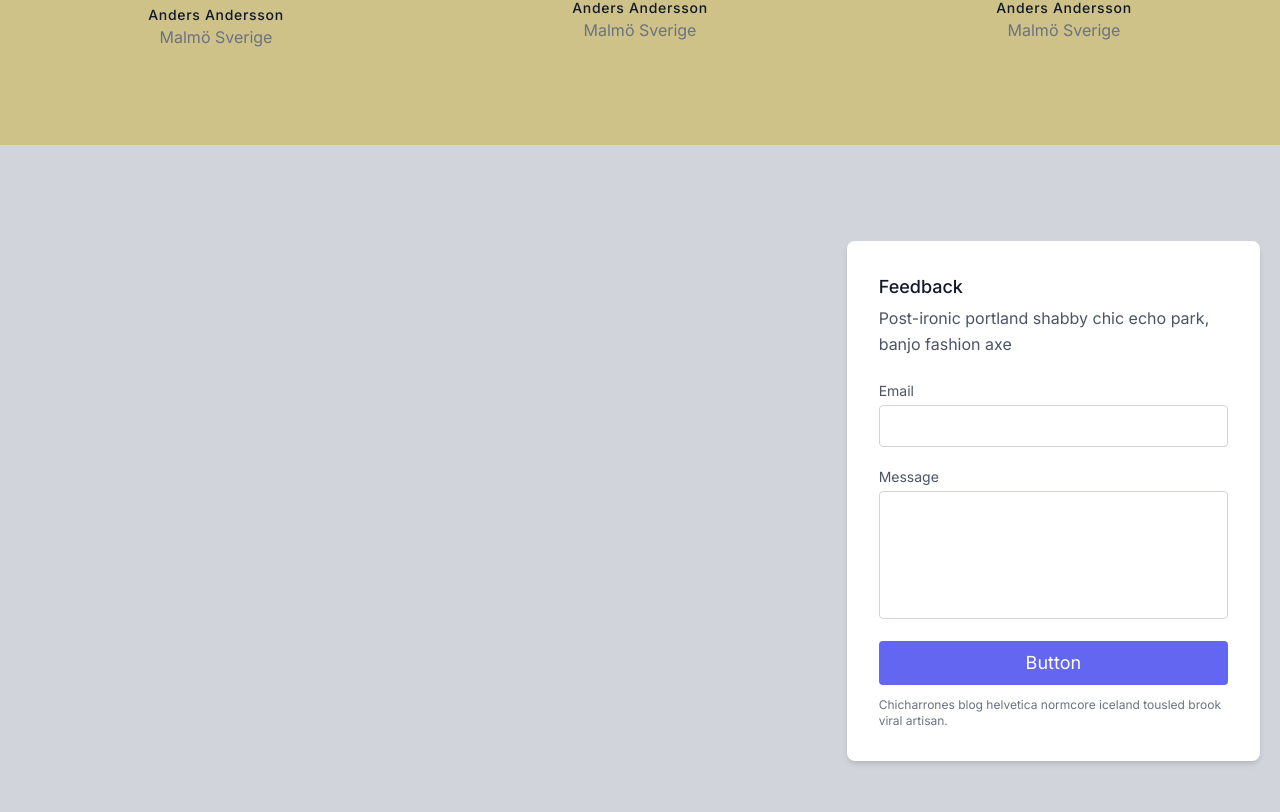
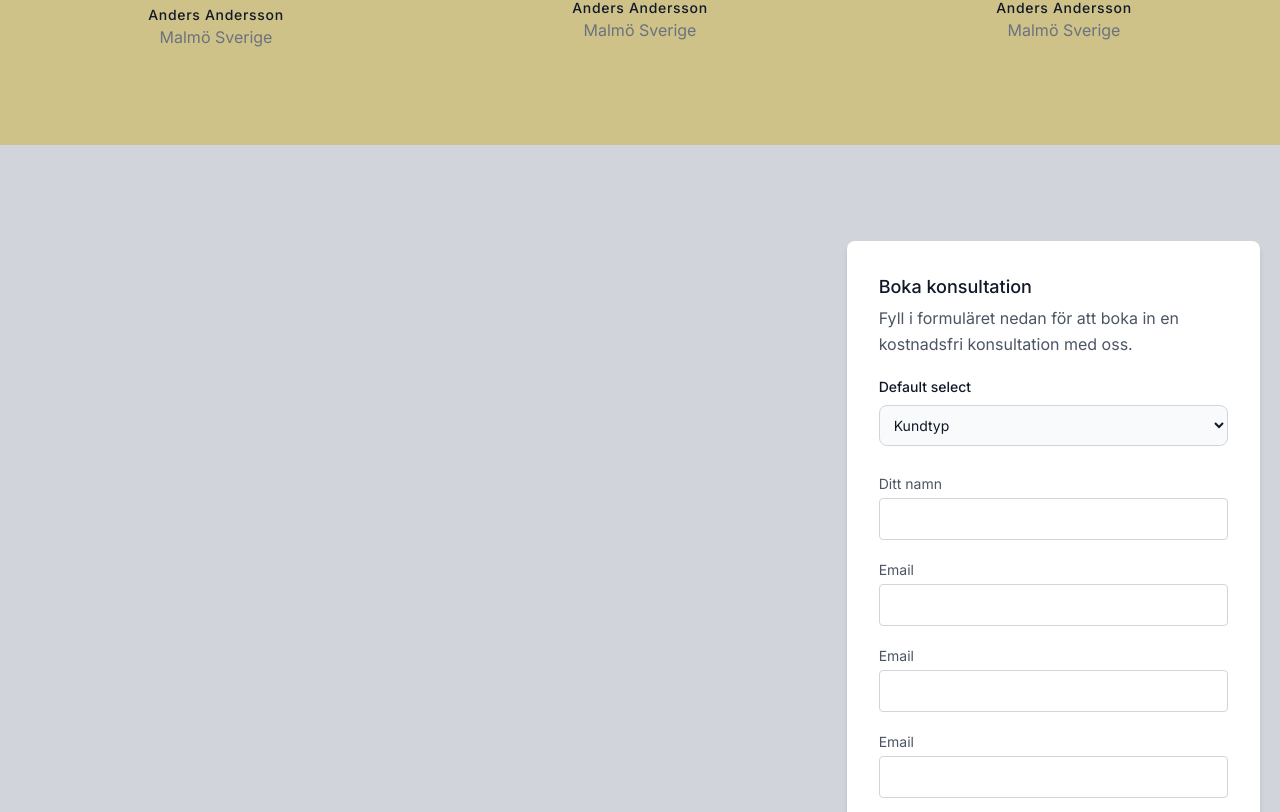
Before and after one commit to Jojaah12/solenergiteamet, a Next.js app: page / in a window 1280 px wide. Shown: the part 3108-3920 px from the top of the page. Built offline with nearby package versions, Linux system fonts and the light colour scheme.

Commit message:
Changed contact form. Still not ready yet

```diff
--- a/components/Contact.tsx
+++ b/components/Contact.tsx
@@ -1,28 +1,41 @@
+import Link from "next/link";
+
 const Contact = () => {
   return (
     <section className="text-gray-600 body-font relative">
-      <div className="absolute inset-0 bg-gray-300">
-        {/* <iframe
-          width="100%"
-          height="100%"
-          frameborder="0"
-          marginheight="0"
-          marginwidth="0"
-          title="map"
-          scrolling="no"
-          src="https://maps.google.com/maps?width=100%&amp;height=600&amp;hl=en&amp;q=%C4%B0zmir+(My%20Business%20Name)&amp;ie=UTF8&amp;t=&amp;z=14&amp;iwloc=B&amp;output=embed"
-          style="filter: grayscale(1) contrast(1.2) opacity(0.4);"
-        ></iframe> */}
-      </div>
+      <form>
+        <div className="absolute inset-0 bg-gray-300"></div>
         <div className="container px-5 py-24 mx-auto flex">
           <div className="lg:w-1/3 md:w-1/2 bg-white rounded-lg p-8 flex flex-col md:ml-auto w-full mt-10 md:mt-0 relative z-10 shadow-md">
             <h2 className="text-gray-900 text-lg mb-1 font-medium title-font">
-            Feedback
+              Boka konsultation
             </h2>
             <p className="leading-relaxed mb-5 text-gray-600">
-            Post-ironic portland shabby chic echo park, banjo fashion
-            axe
+              Fyll i formuläret nedan för att boka in en kostnadsfri
+              konsultation med oss.
             </p>
+            <label className="relative mb-2 text-sm font-medium text-gray-900 dark:text-white">
+              Default select
+            </label>
+            <select
+              id="default"
+              className="bg-gray-50 border border-gray-300 text-gray-900 mb-6 text-sm rounded-lg focus:ring-blue-500 focus:border-blue-500 block w-full p-2.5 dark:bg-gray-700 dark:border-gray-600 dark:placeholder-gray-400 dark:text-white dark:focus:ring-blue-500 dark:focus:border-blue-500"
+            >
+              <option>Kundtyp</option>
+              <option value="Privat">Privat</option>
+              <option value="Företag">Företag</option>
+            </select>
+            <div className="relative mb-4">
+              <label className="leading-7 text-sm text-gray-600">
+                Ditt namn
+              </label>
+              <input
+                type="text"
+                id="name"
+                name="name"
+                className="w-full bg-white rounded border border-gray-300 focus:border-[#DBA737] focus:ring-2 focus:ring-indigo-200 text-base outline-none text-gray-700 py-1 px-3 leading-8 transition-colors duration-200 ease-in-out"
+              />
+            </div>
             <div className="relative mb-4">
               <label className="leading-7 text-sm text-gray-600">
                 Email
@@ -31,9 +44,32 @@ const Contact = () => {
                 type="email"
                 id="email"
                 name="email"
-              className="w-full bg-white rounded border border-gray-300 focus:border-indigo-500 focus:ring-2 focus:ring-indigo-200 text-base outline-none text-gray-700 py-1 px-3 leading-8 transition-colors duration-200 ease-in-out"
+                className="w-full bg-white rounded border border-gray-300 focus:border-[#DBA737] focus:ring-2 focus:ring-indigo-200 text-base outline-none text-gray-700 py-1 px-3 leading-8 transition-colors duration-200 ease-in-out"
               />
             </div>
+            <div className="relative mb-4">
+              <label className="leading-7 text-sm text-gray-600">
+                Email
+              </label>
+              <input
+                type="email"
+                id="email"
+                name="email"
+                className="w-full bg-white rounded border border-gray-300 focus:border-[#DBA737] focus:ring-2 focus:ring-indigo-200 text-base outline-none text-gray-700 py-1 px-3 leading-8 transition-colors duration-200 ease-in-out"
+              />
+            </div>
+            <div className="relative mb-4">
+              <label className="leading-7 text-sm text-gray-600">
+                Email
+              </label>
+              <input
+                type="email"
+                id="email"
+                name="email"
+                className="w-full bg-white rounded border border-gray-300 focus:border-[#DBA737] focus:ring-2 focus:ring-indigo-200 text-base outline-none text-gray-700 py-1 px-3 leading-8 transition-colors duration-200 ease-in-out"
+              />
+            </div>
+
             <div className="relative mb-4">
               <label className="leading-7 text-sm text-gray-600">
                 Message
@@ -44,15 +80,18 @@ const Contact = () => {
                 className="w-full bg-white rounded border border-gray-300 focus:border-indigo-500 focus:ring-2 focus:ring-indigo-200 h-32 text-base outline-none text-gray-700 py-1 px-3 resize-none leading-6 transition-colors duration-200 ease-in-out"
               ></textarea>
             </div>
-          <button className="text-white bg-indigo-500 border-0 py-2 px-6 focus:outline-none hover:bg-indigo-600 rounded text-lg">
-            Button
+            <button className="text-white bg-[#DBA737] border-0 py-2 px-6 focus:outline-none hover:bg-[#B78C26] rounded text-lg">
+              Skicka
             </button>
             <p className="text-xs text-gray-500 mt-3">
-            Chicharrones blog helvetica normcore iceland tousled brook
-            viral artisan.
+              Genom att klicka på “Skicka” bekräftar jag att jag läst
+              <Link href="/">
+                <span></span>
+              </Link>
             </p>
           </div>
         </div>
+      </form>
     </section>
   );
 };
```
Lines whose indentation alone changed are shown as unchanged.
